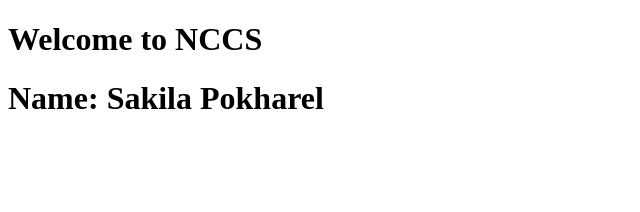
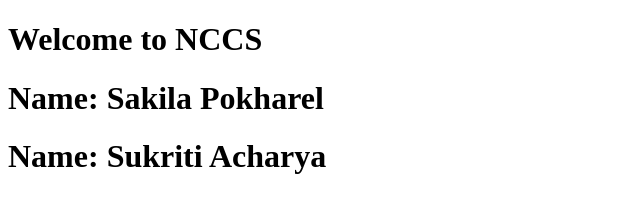
Before and after one commit to sakilaapokharel/web-development_sakilaapokharel, a plain HTML site: page index.html in a window 1280 px wide. Shown: the whole page, without its empty margins (0-640 px from the left). Drawn offline with Linux system fonts and the light colour scheme.

```diff
--- a/index.html
+++ b/index.html
@@ -6,5 +6,7 @@
 <body>
   <h1> Welcome to NCCS </h1>
   <h1> Name: Sakila Pokharel </h1>
+  <h1> Name: Sukriti Acharya</h1>
+
 </body>
 </html>
```
Also changed, not shown: about.html (added).
